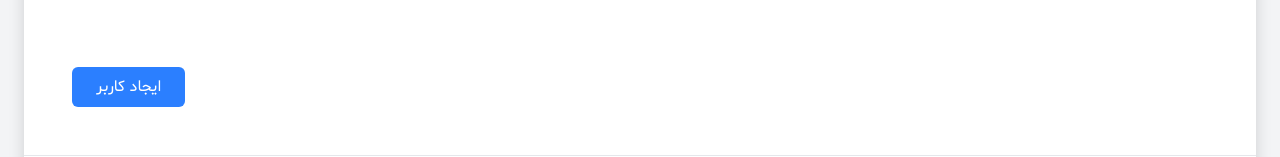
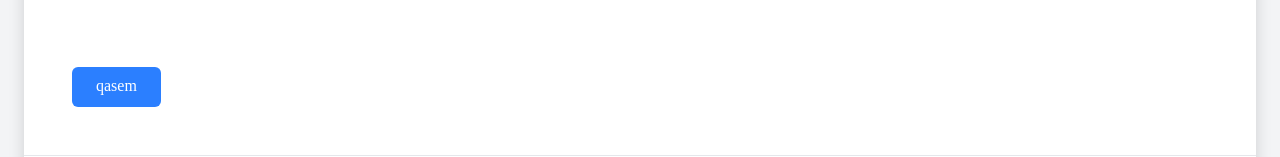
Before and after one commit to qasemB/new_react_education, a React (Vite) app: page / in a window 1280 px wide. Shown: the part 133-290 px from the top of the page. Built offline with nearby package versions, Linux system fonts and the light colour scheme.

Commit message:
part-G04-render-props

```diff
--- /dev/null
+++ b/src/PermissionsRP.jsx
@@ -0,0 +1,14 @@
+import { useContext } from "react";
+import { UserContext } from "./UserContext";
+
+
+const PermissionsRP = ({children}) => {
+    const {hasPermission} = useContext(UserContext)
+    return (
+        <div>
+            {hasPermission && children("qasem")}
+        </div>
+    );
+};
+
+export default PermissionsRP;
--- a/src/UserAdd.jsx
+++ b/src/UserAdd.jsx
@@ -1,6 +1,8 @@
 import { createPortal } from "react-dom";
+import { permissionHOC } from "./permissionHOC";
 
 const UserAdd = ({setShowModal}) => {
+
     return createPortal(
         (
             <div className="fixed inset-0 bg-black/50 flex justify-center items-center">
@@ -30,4 +32,4 @@ const UserAdd = ({setShowModal}) => {
         , document.getElementById("modal-root"))
 };
 
-export default UserAdd;
+export default permissionHOC(UserAdd);
--- a/src/UserContext.jsx
+++ b/src/UserContext.jsx
@@ -16,9 +16,12 @@ export const UserContext = createContext({
     setUsers: () => {},
     addUser: () => {},
     deleteUser: () => {},
+    hasPermission: false,
+    setHasPermission: () => {},
 });
 
 const UserContextProvider = ({ children }) => {
+  const [hasPermission, setHasPermission] = useState(true);
   const [users, setUsers] = useState(initialUsers);
   const addUser = (user) => {
     setUsers([...users, user]);
@@ -27,7 +30,7 @@ const UserContextProvider = ({ children }) => {
     setUsers(users.filter((user) => user.id !== id));
   };
   return (
-    <UserContext.Provider value={{ users,setUsers, addUser, deleteUser }}>
+    <UserContext.Provider value={{ users,setUsers, addUser, deleteUser, hasPermission, setHasPermission }}>
       {children}
     </UserContext.Provider>
   );
--- a/src/UserItem.jsx
+++ b/src/UserItem.jsx
@@ -1,9 +1,11 @@
 import { useContext } from "react";
 import { UserContext } from "./UserContext";
+import { permissionHOC } from "./permissionHOC";
 
 const UserItem = ({user}) => {
-    const {deleteUser} = useContext(UserContext)
-    return (
+    const {deleteUser, hasPermission} = useContext(UserContext)
+
+    return hasPermission ? (
         <div className="bg-white shadow overflow-hidden sm:rounded-lg p-4">
             <h1 className="text-lg font-medium text-gray-900">{user.name}</h1>
             <p className="mt-1 text-sm text-gray-500">{user.email}</p>
@@ -11,7 +13,7 @@ const UserItem = ({user}) => {
                 Delete
             </button>
         </div>
-    );
+    ) : null
 };
 
-export default UserItem;
+export default permissionHOC(UserItem);
--- a/src/UsersList.jsx
+++ b/src/UsersList.jsx
@@ -2,18 +2,28 @@ import { useContext, useState } from "react";
 import UserItem from "./UserItem";
 import { UserContext } from "./UserContext";
 import UserAdd from "./UserAdd";
+import PermissionsRP from "./PermissionsRP";
 
 const UsersList = () => {
-    const {users} = useContext(UserContext)
-    const [showModal, setShowModal] = useState(false)
+  const { users } = useContext(UserContext);
+  const [showModal, setShowModal] = useState(false);
   return (
     <div className="bg-white shadow overflow-hidden sm:rounded-md">
-            <h1 className="px-4 py-2 sm:px-6 text-lg leading-6 font-medium text-gray-900">لیست کاربران</h1>
+      <h1 className="px-4 py-2 sm:px-6 text-lg leading-6 font-medium text-gray-900">
+        لیست کاربران
+      </h1>
       <div className="flex justify-end p-5">
-                <button className="bg-blue-500 text-white px-4 py-2 rounded" onClick={() => setShowModal(true)}>
-                    ایجاد کاربر
+        <PermissionsRP>
+          {(name) => (
+            <button
+              className="bg-blue-500 text-white px-4 py-2 rounded"
+              onClick={() => setShowModal(true)}
+            >
+              {name}
             </button>
-                {showModal && <UserAdd setShowModal={setShowModal}/>}
+          )}
+        </PermissionsRP>
+        {showModal && <UserAdd setShowModal={setShowModal} />}
       </div>
       <ul className="border-t border-gray-200 divide-y divide-gray-200 grid grid-cols-1 gap-4 sm:grid-cols-2 md:grid-cols-3 lg:grid-cols-4">
         {users.map((user) => (
--- /dev/null
+++ b/src/permissionHOC.jsx
@@ -0,0 +1,15 @@
+import { useContext } from "react"
+import { UserContext } from "./UserContext"
+
+export const permissionHOC = (WrappedComponent) => {
+
+    const NewComponent = (props) => {
+        console.log(props);
+
+        const {hasPermission} = useContext(UserContext)
+        return hasPermission ? <WrappedComponent {...props} /> : null
+    }
+
+    return NewComponent
+
+}
```
Lines whose indentation alone changed are shown as unchanged.
